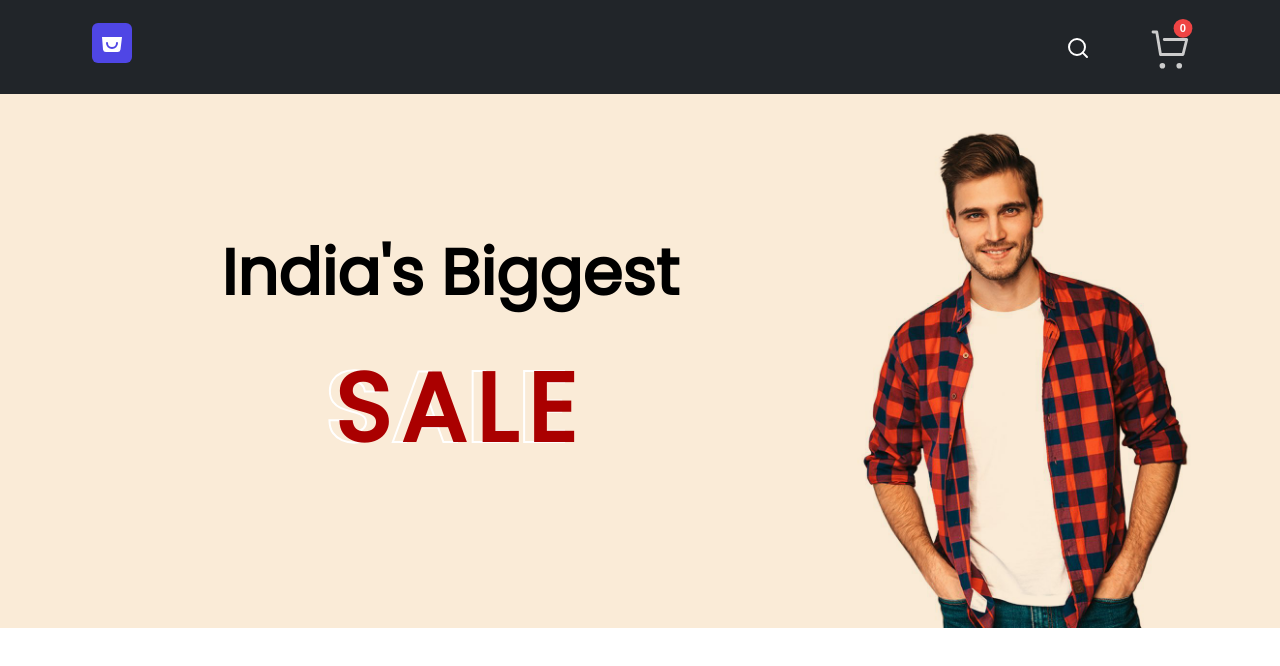
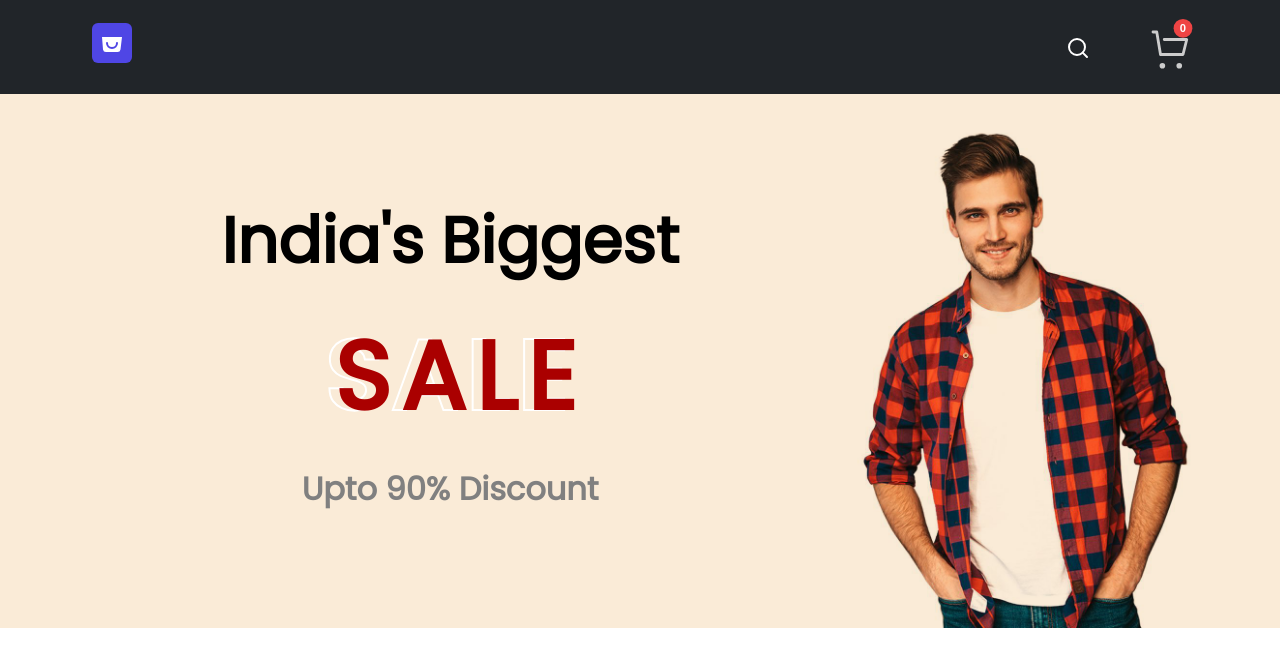
Before and after one commit to theajthakur/e-commerce, a React (Vite) app: page / in a window 1280 px wide. Shown: the top 666 px of the page. Built offline with nearby package versions, Linux system fonts and the light colour scheme; a web font is replaced by a local one.

Commit message:
Head Description

```diff
--- a/package.json
+++ b/package.json
@@ -10,6 +10,7 @@
     "preview": "vite preview"
   },
   "dependencies": {
+    "animate.css": "^4.1.1",
     "bootstrap": "^5.3.5",
     "lucide-react": "^0.507.0",
     "react": "^19.0.0",
--- a/src/App.jsx
+++ b/src/App.jsx
@@ -3,6 +3,7 @@ import Navbar from "./components/Navbar";
 import "bootstrap/dist/css/bootstrap.min.css";
 import "bootstrap/dist/js/bootstrap.bundle.min.js";
 import Carousel from "./components/Carousel";
+import "animate.css";
 
 export default function App() {
   const [cart, setCart] = useState([]);
--- a/src/components/Carousel.jsx
+++ b/src/components/Carousel.jsx
@@ -4,12 +4,13 @@ export default function Carousel() {
   return (
     <div className="carousel-container">
       <div className="container">
-        <div className="row align-items-center py-sm-0 py-5">
+        <div className="row align-items-center py-sm-0 pt-5">
           <div className="col-sm-8 ">
             <div className="text-center">
               <div className="sale-banner-text">
                 <p>India's Biggest</p>
                 <p className="sale-text text-bold">SALE</p>
+                <p className="description-text">Upto 90% Discount</p>
               </div>
             </div>
           </div>
--- a/src/index.css
+++ b/src/index.css
@@ -8,6 +8,7 @@
 body {
   overflow-x: hidden;
   user-select: none;
+  font-family: "Poppins", cursive;
 }
 
 .knewave {
--- a/src/style/carousel.css
+++ b/src/style/carousel.css
@@ -40,3 +40,21 @@
 .carousel-image-model img {
   mix-blend-mode: multiply;
 }
+
+.carousel-image-model {
+  position: relative;
+}
+
+.carousel-image-model:after {
+  position: absolute;
+  top: 0px;
+  left: 0px;
+  width: 100%;
+  height: 100%;
+  content: "";
+}
+
+.sale-banner-text .description-text {
+  font-size: 2rem;
+  color: gray;
+}
```
